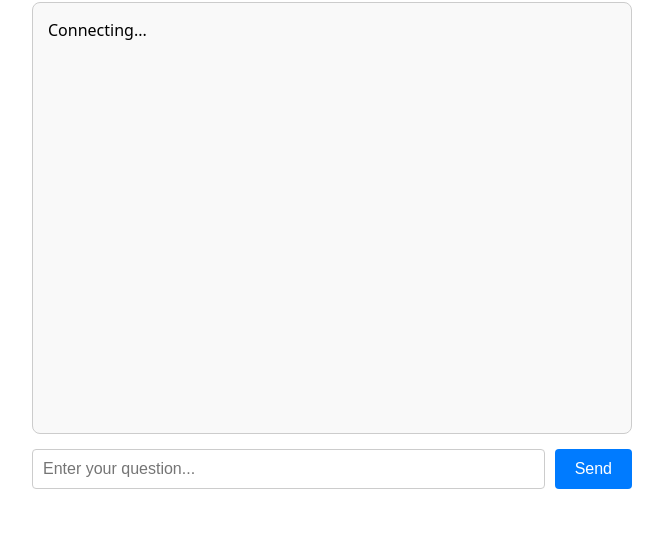
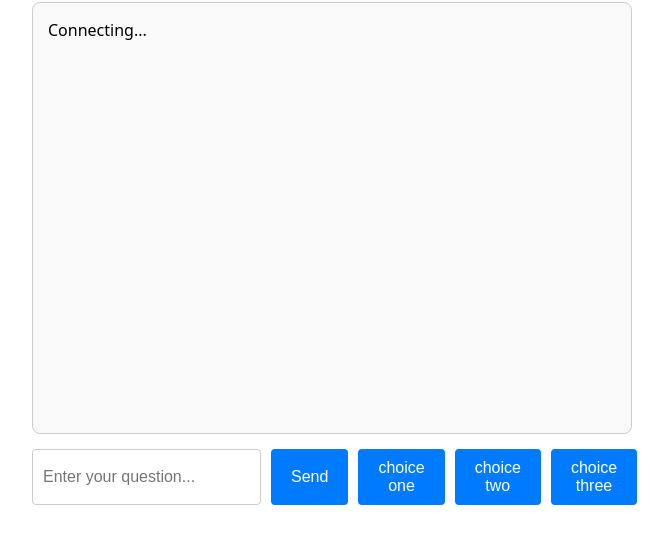
Before and after one commit to DavidChen206265/ai-rpg, a website: page public/index.html in a window 1280 px wide. Shown: the part 131-674 px from the top of the page, without its empty margins (308-976 px from the left). Drawn offline with nearby package versions, Linux system fonts and the light colour scheme; no server answers.

Commit message:
added choice buttons

```diff
--- a/public/index.html
+++ b/public/index.html
@@ -14,6 +14,9 @@
     <div class="input-group">
         <input type="text" id="userInput" placeholder="Enter your question..." onkeypress="checkEnter(event)">
         <button onclick="sendMessage()">Send</button>
+        <button onclick="applyChoice('buttonOne')" id="buttonOne">choice one</button>
+        <button onclick="applyChoice('buttonTwo')" id="buttonTwo">choice two</button>
+        <button onclick="applyChoice('buttonThree')" id="buttonThree">choice three</button>
     </div>
 
     <script src="/socket.io/socket.io.js"></script>
```
